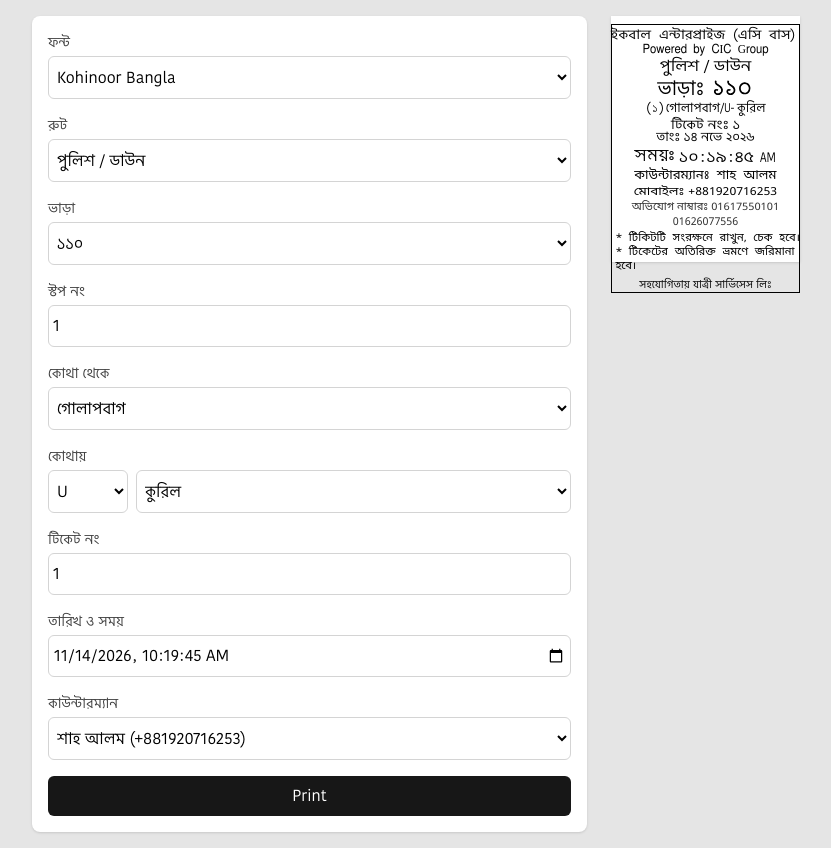
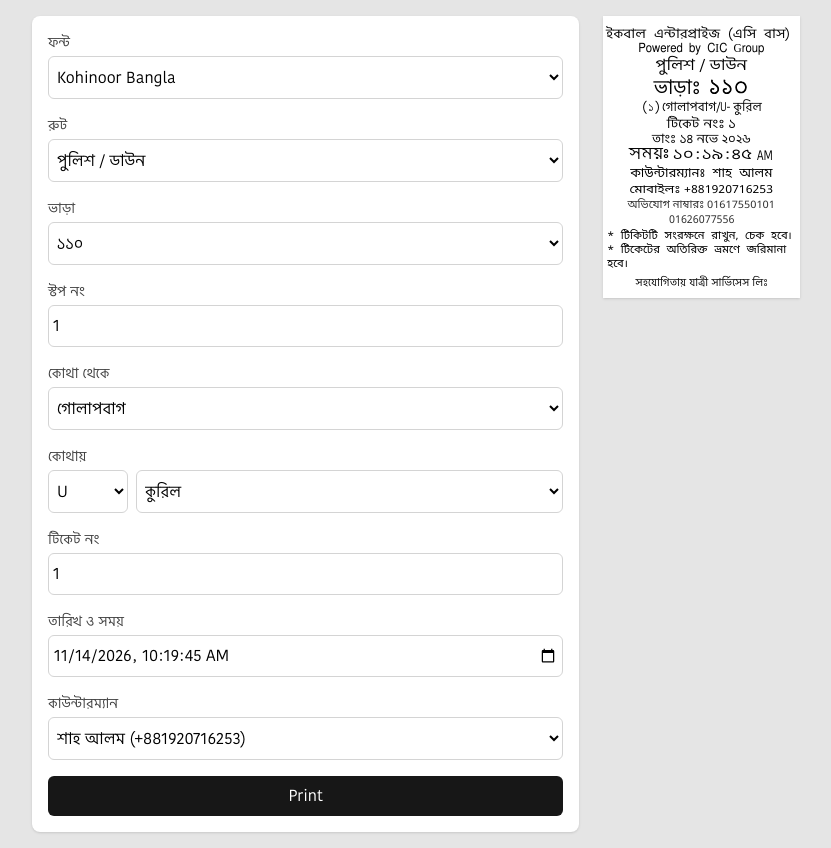
Before and after one commit to m-n-sakib-dev/print-ticket, a React (Vite) app: page / in a window 1280 px wide. Shown: the whole page, without its empty margins (224-1055 px from the left). Built offline with nearby package versions, Linux system fonts and the light colour scheme; a web font is replaced by a local one.

Commit message:
Adjust ticket dimensions for improved layout; modify width to 52mm

```diff
--- a/src/Ticket.jsx
+++ b/src/Ticket.jsx
@@ -12,8 +12,8 @@ export default function Ticket({ form }) {
       className="ticket shrink-0 shadow print:shadow-none"
       style={{ fontFamily: `"${form.font}", "Hind Siliguri", "Noto Sans Bengali", sans-serif` }}
     >
-      <div className="[zoom:0.9] border-black border-[1px] ">
-      <div className="origin-center scale-x-[1.01] scale-y-[0.9] text-left text-[16px] font-normal leading-tight [word-spacing:4px]">ইকবাল এন্টারপ্রাইজ (এসি বাস)</div>
+      <div className="[zoom:0.9] ">
+      <div className="origin-center scale-x-[1.01] scale-y-[0.9] text-left text-[16px] ml-1 font-normal leading-tight [word-spacing:4px]">ইকবাল এন্টারপ্রাইজ (এসি বাস)</div>
       <div className="text-center text-[14px] scale-x-[0.9] font-normal leading-none [word-spacing:4px]" style={{ fontFamily: '"SolaimanLipi"' }}>Powered by C<span style={{ fontFamily: '"Noto Sans Bengali"' }}>I</span>C <span style={{ fontFamily: '"Noto Sans Bengali"' }}>G</span>roup</div>
       <div className="text-center text-[16px] scale-x-[1.15] scale-y-[1.05] font-normal ">{form.route}</div>
       <div className="my-0 text-center text-[22px] font-normal leading-none">ভাড়াঃ <span className="ml-1" style={{ fontFamily: '"Charukola Ultra Light"', WebkitTextStroke: '1px currentColor', letterSpacing: '0.13em' }}>{toBn(form.fare)}</span></div>
@@ -27,9 +27,10 @@ export default function Ticket({ form }) {
         <span className="font-font-normal">{form.to}</span>
       </div>
       <div className="text-center text-[15px] scale-x-[1.04] scale-y-[0.95] font-medium leading-none">টিকেট নংঃ {toBn(form.ticketNo)}</div>
-      <div className="text-center text-[14px] scale-x-[1.04]  font-medium leading-none">তাংঃ {valid ? formatDate(when) : ''}</div>
-      <div className="my-1 text-center text-[18px] scale-x-[1.04] scale-y-[0.90] font-medium leading-none">
-        <span style={{ fontFamily: '"Siyam Rupali"' }}>সময়ঃ</span> <span className="inline-block origin-left text-[17px] scale-x-[1.1] scale-y-[1.1] font-medium">{valid &&
+      <div className="text-center text-[14px] scale-x-[1.04]  font-medium leading-normal">তাংঃ {valid ? formatDate(when) : ''}</div>
+      <div className="my-1 text-center text-[18px] scale-x-[1.04] scale-y-[0.90] font-medium leading-none -mt-1">
+        <span style={{ fontFamily: '"Siyam Rupali"' }}>সময়ঃ</span>
+        <span className="inline-block origin-left text-[18px] scale-x-[1.1] ml-1 font-medium">{valid &&
             formatTime(when).map((part, i) => (
               <Fragment key={i}>
                 {i > 0 && <span className="mx-[2px]">:</span>}
--- a/src/index.css
+++ b/src/index.css
@@ -172,7 +172,7 @@
 /* Ticket paper: 54mm x 65mm */
 @layer components {
   .ticket {
-    @apply mx-auto h-[65mm] w-[50mm] bg-white py-[2mm] text-black;
+    @apply mx-auto w-[52mm] bg-white py-[2mm] text-black;
   }}
 
 @media print {
```
